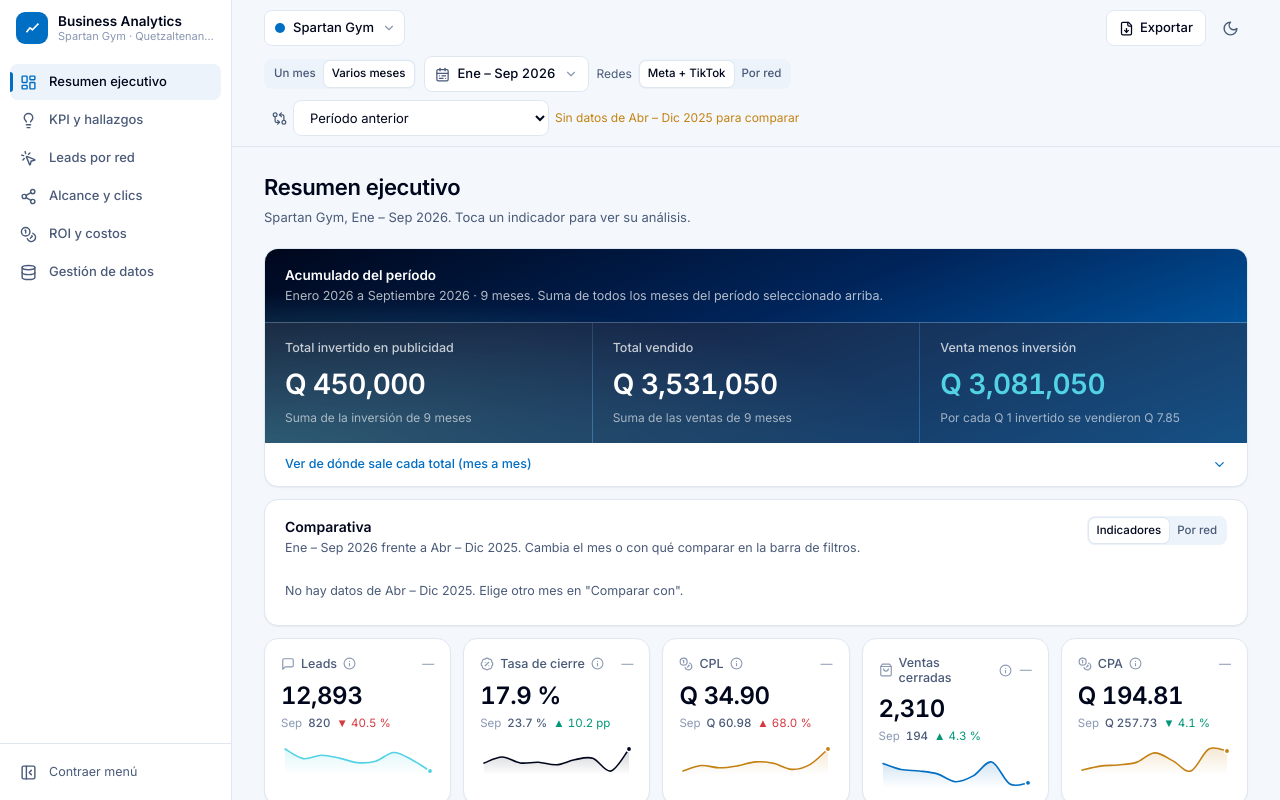
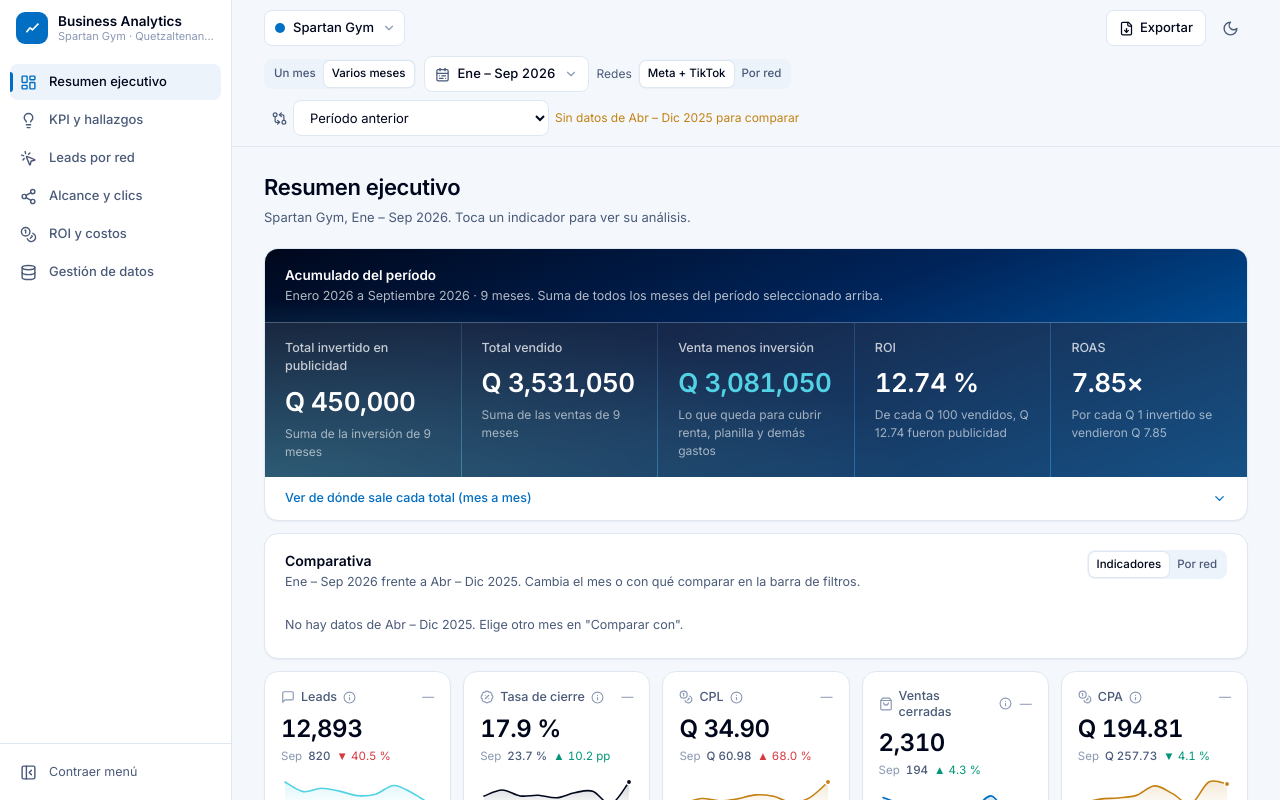
Before and after one commit to NoeGT93/Bussines-Analitics, a React (Vite) app: page / in a window 1280 px wide. Shown: the top 800 px of the page. Built offline with nearby package versions, Linux system fonts and the light colour scheme.

Commit message:
Resultado del mes / acumulado: agregar ROI y ROAS con tarjeta de información
Co-Authored-By: Claude Opus 5.5 <noreply@anthropic.com>

```diff
--- a/src/components/data/Accumulated.tsx
+++ b/src/components/data/Accumulated.tsx
@@ -4,7 +4,10 @@ import { useStore } from '../../store/useStore';
 import { roiByMonth } from '../../lib/roi';
 import { fmt } from '../../lib/format';
 import { labelLong } from '../../lib/periods';
-import { AnimatedNumber, Card, cx } from '../ui';
+import { AnimatedNumber, Card, cx, HoverCard } from '../ui';
+import { MetricInfo } from './MetricInfo';
+import type { Unit } from '../../lib/format';
+import type { ReactNode } from 'react';
 
 /**
  * Total invertido y total vendido acumulados del período seleccionado,
@@ -35,6 +38,8 @@ export function AccumulatedCard() {
   const periodo = first === last ? labelLong(first) : `${labelLong(first)} a ${labelLong(last)}`;
   const resultado = data.venta - data.inversion;
   const porQuetzal = data.inversion > 0 ? data.venta / data.inversion : undefined;
+  // ROI como en el Excel: inversión ÷ venta
+  const roi = data.venta > 0 ? data.inversion / data.venta : undefined;
   const faltaInversion = data.conInversion < data.rows.length;
 
   return (
@@ -49,18 +54,33 @@ export function AccumulatedCard() {
         </div>
       </div>
 
-      <div className="mt-4 grid grid-cols-1 gap-px border-t border-white/15 bg-white/15 sm:grid-cols-3">
+      <div className="mt-4 grid grid-cols-1 gap-px border-t border-white/15 bg-white/15 sm:grid-cols-2 lg:grid-cols-5">
         <Figure
+          info={<MetricInfo k="inversion" label="Total invertido en publicidad" calc={`= ${fmt(data.inversion, 'Q')}`} />}
           label="Total invertido en publicidad"
           value={data.inversion}
           note={faltaInversion ? `Registrada en ${data.conInversion} de ${data.rows.length} meses` : data.rows.length === 1 ? 'Inversión de las 4 redes en el mes' : `Suma de la inversión de ${data.conInversion} meses`}
           warn={faltaInversion}
         />
-        <Figure label="Total vendido" value={data.venta} note={data.rows.length === 1 ? 'Venta registrada del mes' : `Suma de las ventas de ${data.conVenta} meses`} />
+        <Figure info={<MetricInfo k="ingresos" label="Total vendido" calc={`= ${fmt(data.venta, 'Q')}`} />} label="Total vendido" value={data.venta} note={data.rows.length === 1 ? 'Venta registrada del mes' : `Suma de las ventas de ${data.conVenta} meses`} />
         <Figure
+          info={<MetricInfo k="beneficio" calc={`${fmt(data.venta, 'Q')} − ${fmt(data.inversion, 'Q')} = ${fmt(resultado, 'Q')}`} />}
           label="Venta menos inversión"
           value={resultado}
           tone={resultado >= 0 ? 'up' : 'down'}
+          note="Lo que queda para cubrir renta, planilla y demás gastos"
+        />
+        <Figure
+          info={<MetricInfo k="roi" calc={data.venta > 0 ? `${fmt(data.inversion, 'Q')} ÷ ${fmt(data.venta, 'Q')} × 100 = ${fmt(roi, '%2')}` : undefined} />}
+          label="ROI"
+          value={roi}
+          unit="%2"
+          note={roi !== undefined ? `De cada Q 100 vendidos, Q ${(roi * 100).toFixed(2)} fueron publicidad` : 'Sin venta registrada'}
+        />
+        <Figure
+          info={<MetricInfo k="roas" calc={porQuetzal !== undefined ? `${fmt(data.venta, 'Q')} ÷ ${fmt(data.inversion, 'Q')} = ${porQuetzal.toFixed(2)}×` : undefined} />}
+          label="ROAS"
+          text={porQuetzal !== undefined ? `${porQuetzal.toFixed(2)}×` : '—'}
           note={porQuetzal !== undefined ? `Por cada Q 1 invertido se vendieron Q ${porQuetzal.toFixed(2)}` : 'Sin inversión registrada'}
         />
       </div>
@@ -117,14 +137,15 @@ export function AccumulatedCard() {
   );
 }
 
-function Figure({ label, value, note, tone, warn }: { label: string; value: number; note: string; tone?: 'up' | 'down'; warn?: boolean }) {
-  return (
-    <div className="bg-[#00071c]/40 px-5 py-4 backdrop-blur-sm">
+function Figure({ label, value, text, unit = 'Q', note, tone, warn, info }: { label: string; value?: number; text?: string; unit?: Unit; note: string; tone?: 'up' | 'down'; warn?: boolean; info?: ReactNode }) {
+  const body = (
+    <div className="h-full bg-[#00071c]/40 px-5 py-4 backdrop-blur-sm transition-colors hover:bg-[#00071c]/25">
       <div className="text-[12.5px] font-medium text-white/75">{label}</div>
-      <div className={cx('tnum mt-1.5 whitespace-nowrap text-[24px] font-semibold tracking-[-0.02em] sm:text-[28px]', tone === 'up' ? 'text-aqua' : tone === 'down' ? 'text-[#ff8a8f]' : 'text-white')}>
-        <AnimatedNumber value={value} unit="Q" />
+      <div className={cx('tnum mt-1.5 whitespace-nowrap text-[24px] font-semibold tracking-[-0.02em] sm:text-[26px]', tone === 'up' ? 'text-aqua' : tone === 'down' ? 'text-[#ff8a8f]' : 'text-white')}>
+        {text ?? <AnimatedNumber value={value} unit={unit} />}
       </div>
       <div className={cx('mt-1 text-[12px]', warn ? 'text-[#ffd07a]' : 'text-white/60')}>{note}</div>
     </div>
   );
+  return info ? <HoverCard content={info}>{body}</HoverCard> : body;
 }
```
